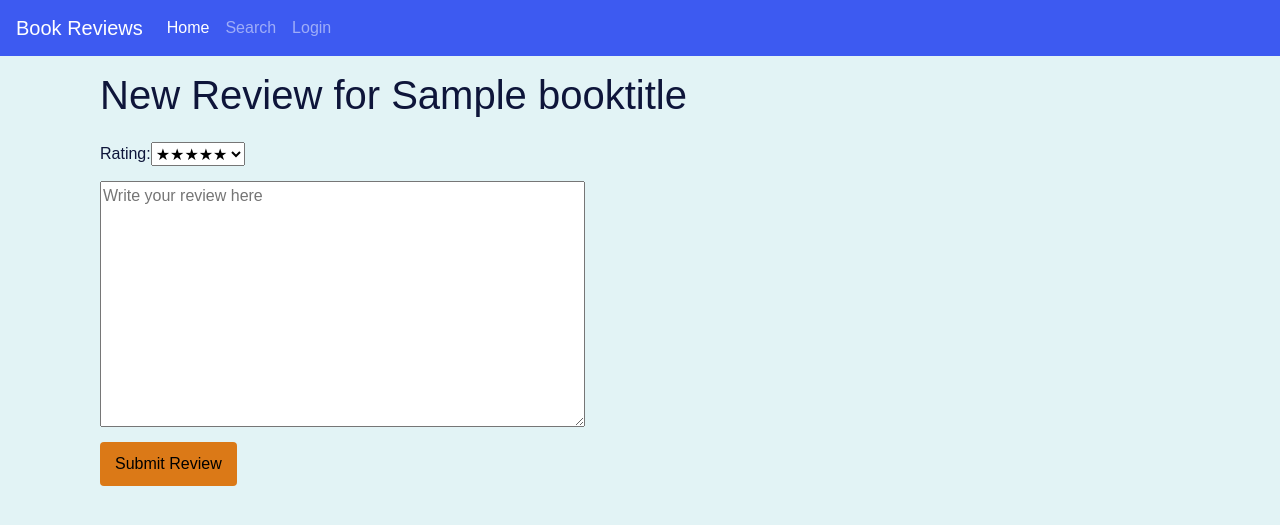
After one commit to braffel14/cs50wproject1, a Flask app: template templates/newreview.html in a window 1280 px wide. The commit adds this page. Shown: the top 525 px of the page. Run offline with Flask 2, Linux system fonts and the light colour scheme; the template is opened without the code that fills it: most values are stand-ins (such as "Sample title", 1, 10 or a date in 2020); some libraries are stand-ins or nearby versions; some web fonts are replaced.

Commit message:
Finished up and ready to turn in
Support added for creating reviews and basic api support added. Readme.md is also filled out with a description and information on the project.

```diff
--- a/application.py
+++ b/application.py
@@ -1,6 +1,6 @@
 import os
 
-from flask import Flask, session, render_template, redirect, url_for, request, abort
+from flask import Flask, session, render_template, redirect, url_for, request, abort, jsonify
 from flask_session import Session
 from sqlalchemy import create_engine
 from sqlalchemy.orm import scoped_session, sessionmaker
@@ -183,11 +183,92 @@ def book(isbn):
             'isbn': review['isbn'],
             'username': user['username'],
             'rating': review['rating'],
-            'review': review['review'],
+            'review': review['review'].replace("\'\'", "\'"),
         }
 
-    return render_template("book.html", info=info, reviews=reviews)
+    return render_template("book.html", info=info, reviews=reviews, cantreview=request.args.get("cantreview"), reviewsuccess=request.args.get("reviewsuccess"))
 
+@app.route("/newreview/<string:isbn>", methods=["GET", "POST"])
+def newreview(isbn):
+
+    #get title of the book
+    book = db.execute("SELECT * FROM BOOKS WHERE isbn = :isbn", {"isbn": isbn}).first()
+    if book is not None:
+        title = book['title']
+    else:
+        abort(404)
+
+    #get user_id of logged in user
+    user_id = db.execute("SELECT user_id FROM users WHERE username = :username", {"username":session["user"]}).first()
+
+    #check if user already has published a review and redirect to book page if so
+    rdone = db.execute("SELECT * FROM reviews WHERE isbn = :isbn AND user_id = :user_id ", {"isbn": isbn, "user_id":user_id[0]}).first()
+    if rdone:
+        return redirect(url_for('book', isbn=isbn, cantreview=True))
+
+    #get review info from form and publish review
+    if(request.method == "POST"):
+        rating = int(request.form.get("rating"))
+        reviewtext = request.form.get("reviewtext")
+        #fix single ' in review text to avoid sql upload issues
+        reviewtext = reviewtext.replace("\'", "\'\'")
+
+        db.execute("INSERT INTO reviews (isbn, user_id, rating, review) VALUES (:isbn, :user_id, :rating, :review)", {"isbn":str(isbn), "user_id":int(user_id[0]), "rating":int(rating), "review":str(reviewtext)})
+        db.commit()
+
+        return redirect(url_for('book', isbn=isbn, reviewsuccess=True))
+
+
+    return render_template("newreview.html", isbn=isbn ,booktitle=title)
+
+@app.route("/api/<isbn>")
+def api(isbn):
+
+    #make sure book exists and gets info
+    book = db.execute("SELECT * FROM books WHERE isbn = :isbn", {"isbn": isbn}).first()
+    #return error if book does not exist
+    if book is None:
+        return jsonify({"error": "Invalid isbn"}), 404
+
+    #get rating info from goodreads
+    grjson = requests.get("https://www.goodreads.com/book/review_counts.json", params={"key": 'gbjpeSJgvTVrtvncXhNzdg', 'isbns':[isbn]})
+    grdata = grjson.json()
+
+    #get review count
+    dbreviews = db.execute("SELECT * FROM reviews WHERE isbn = :isbn", {"isbn": isbn}).fetchall()
+    reviewcount = 0
+    for review in dbreviews:
+        reviewcount = reviewcount + 1
+    print(reviewcount)
+
+
+
+    #organize info into dictionary
+    info = {
+    'isbn':isbn,
+    'title': book['title'],
+    'author': book['author'],
+    'year': book['year'],
+    'average_score': grdata['books'][0]['average_rating'],
+    'reviewcount': reviewcount
+    }
+
+    return jsonify({
+        "title": info['title'],
+        "author": info['author'],
+        "year": int(info['year']),
+        "isbn": info['isbn'],
+        "review_count": int(info['reviewcount']),
+        "average_score": float(info['average_score'])
+    })
+
+
+
+
+
+
+
+#404 error handler
 @app.errorhandler(404)
 def page_not_found(error):
    return render_template('404.html', title = '404'), 404
--- a/static/styles/styles.css
+++ b/static/styles/styles.css
@@ -110,4 +110,12 @@ body {
   margin: 20px;
 }
 
+.reviewrow {
+  margin: 15px;
+}
+
+.newreviewrow {
+  padding-top: 20px;
+}
+
 /*# sourceMappingURL=styles.css.map */
--- a/static/styles/styles.scss
+++ b/static/styles/styles.scss
@@ -45,6 +45,7 @@ body{
     text-underline-position: none;
     text-decoration: none;
 }
+
 
 .newtosite{
     .my-4{
@@ -126,3 +127,11 @@ body{
 .reviewcard{
     margin: 20px;
 }
+
+.reviewrow{
+    margin: 15px;
+}
+
+.newreviewrow{
+    padding-top: 20px;
+}
--- a/templates/login.html
+++ b/templates/login.html
@@ -1,7 +1,7 @@
 {% extends "base.html" %}
 {% block title %}Login{% endblock %}
 {% block content %}
-    {% if failedlogin%}
+    {% if failedlogin %}
         <div class="alert alert-warning" id="incorrectlogin" role="alert">
             Username or Password Incorrect. Try again.
         </div>
--- /dev/null
+++ b/templates/newreview.html
@@ -0,0 +1,29 @@
+{% extends "base.html" %}
+{% block title %}New review for {{ booktitle }}{% endblock %}
+{% block content %}
+
+    <div class="container" id="newreviewcontainer">
+        <div class="row justify-content-start reviewrow">
+            <h1>New Review for {{ booktitle }}</h1>
+        </div>
+        <form action="" method="POST">
+            <div class="row justify-content-start reviewrow">
+                Rating:
+                <select id="rating" name="rating" size="1">
+                    <option value="5">&#9733;&#9733;&#9733;&#9733;&#9733;</option>
+                    <option value="4">&#9733;&#9733;&#9733;&#9733;</option>
+                    <option value="3">&#9733;&#9733;&#9733;</option>
+                    <option value="2">&#9733;&#9733;</option>
+                    <option value="1">&#9733;</option>
+                </select>
+            </div>
+            <div class="row justify-content-start reviewrow">
+                <textarea id="reviewtext" name="reviewtext" rows="10" cols="50" placeholder="Write your review here"></textarea>
+            </div>
+            <div class="row justify-content-start reviewrow">
+                <button type="submit" class="button submitreviewbutton">Submit Review</button>
+            </div>
+        </form>
+    </div>
+
+{% endblock %}
```
Also changed, not shown: templates/book.html (+16 -2 lines), README.md, 2 other files.
